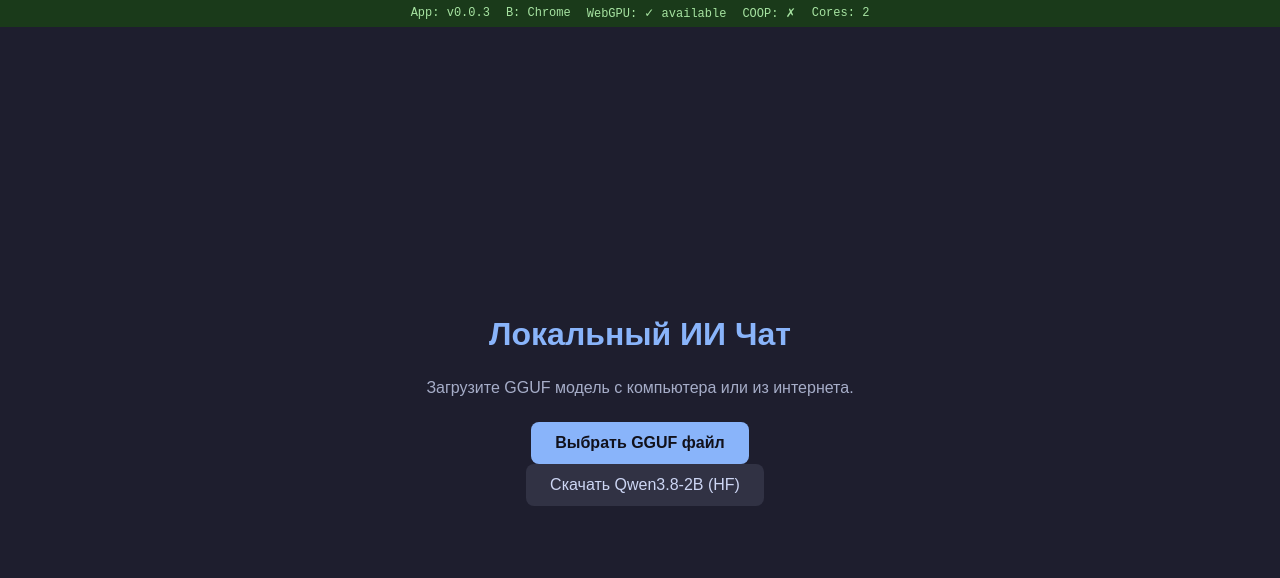
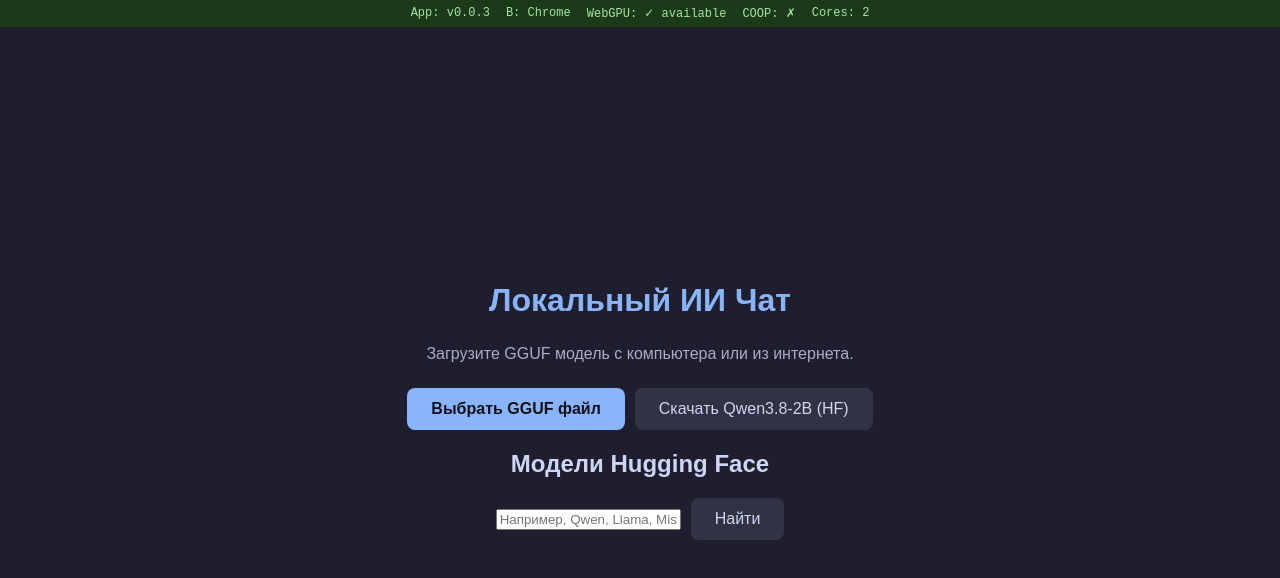
Before and after one commit to andreich22/privateAI, a React (Vite) app: page / in a window 1280 px wide. Shown: the top 578 px of the page. Built offline with nearby package versions, Linux system fonts and the light colour scheme.

Commit message:
feat: integrate Hugging Face search into welcome screen

```diff
--- a/src/components/WelcomeScreen.jsx
+++ b/src/components/WelcomeScreen.jsx
@@ -1,13 +1,28 @@
-import React from 'react';
+import React, { useState } from 'react';
+import HuggingFaceModelSearch from './HuggingFaceModelSearch';
 
 export default function WelcomeScreen({ onSelect, onHF, error }) {
+  const [selectedModel, setSelectedModel] = useState(null);
+
+  const handleSelect = (model) => {
+    setSelectedModel(model);
+  };
+
   return (
     <div className="screen centered">
       <h1>Локальный ИИ Чат</h1>
       <p>Загрузите GGUF модель с компьютера или из интернета.</p>
-      <button onClick={onSelect} className="btn-main">Выбрать GGUF файл</button>
-      <button onClick={onHF} className="btn-sub">Скачать Qwen3.8-2B (HF)</button>
+      <div>
+        <button onClick={onSelect} className="btn-main">Выбрать GGUF файл</button>
+        <button onClick={onHF} className="btn-sub">Скачать Qwen3.8-2B (HF)</button>
+      </div>
+      {selectedModel && (
+        <p className="hf-selected" role="status">
+          Выбрана модель: <strong>{selectedModel.id}</strong>. Откройте страницу модели, чтобы выбрать подходящий GGUF-файл.
+        </p>
+      )}
       {error && <p style={{ color: '#f38ba8', marginTop: 15, fontSize: 14 }}>{error}</p>}
+      <HuggingFaceModelSearch onSelect={handleSelect} />
     </div>
   );
 }
```
